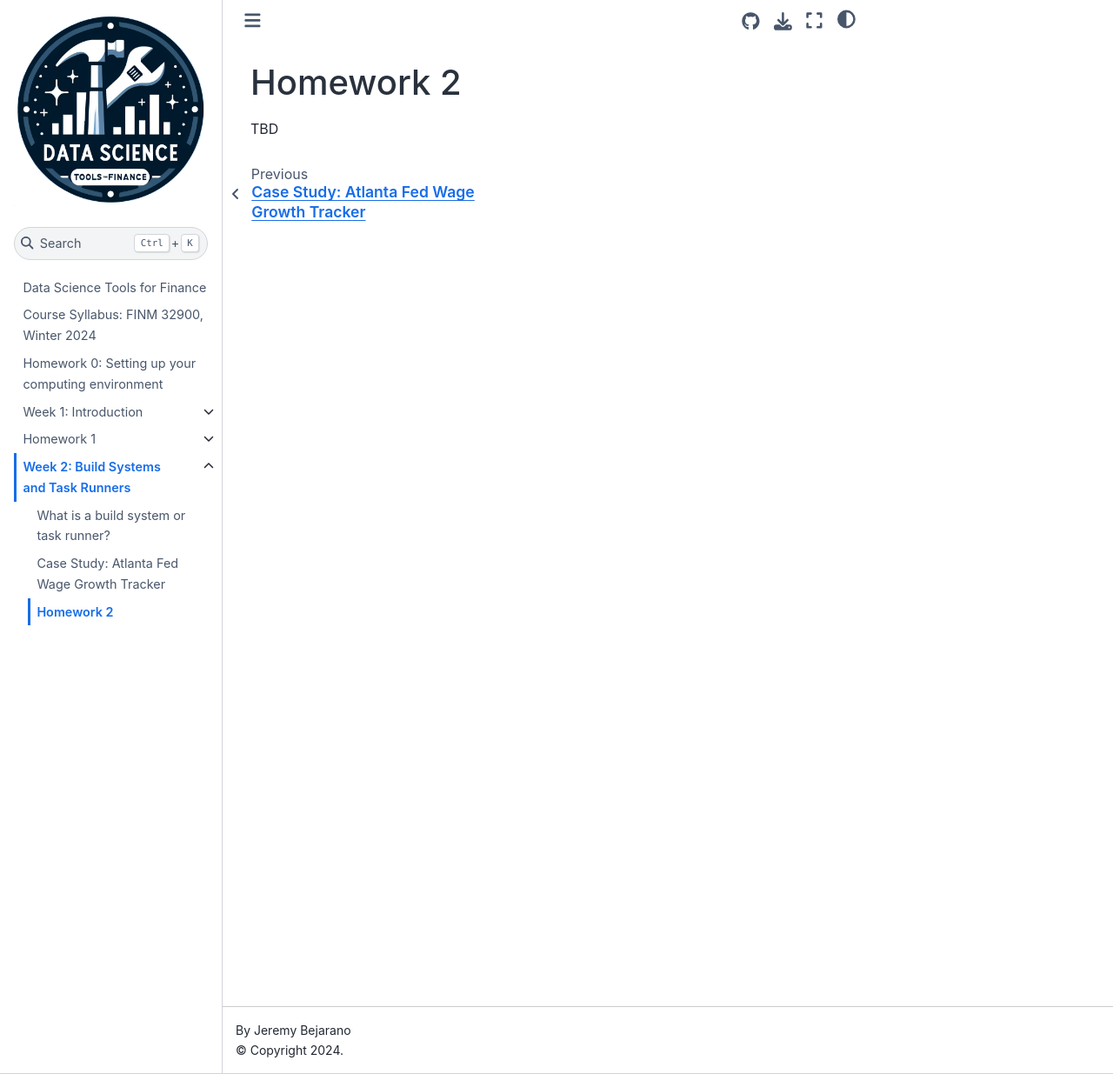
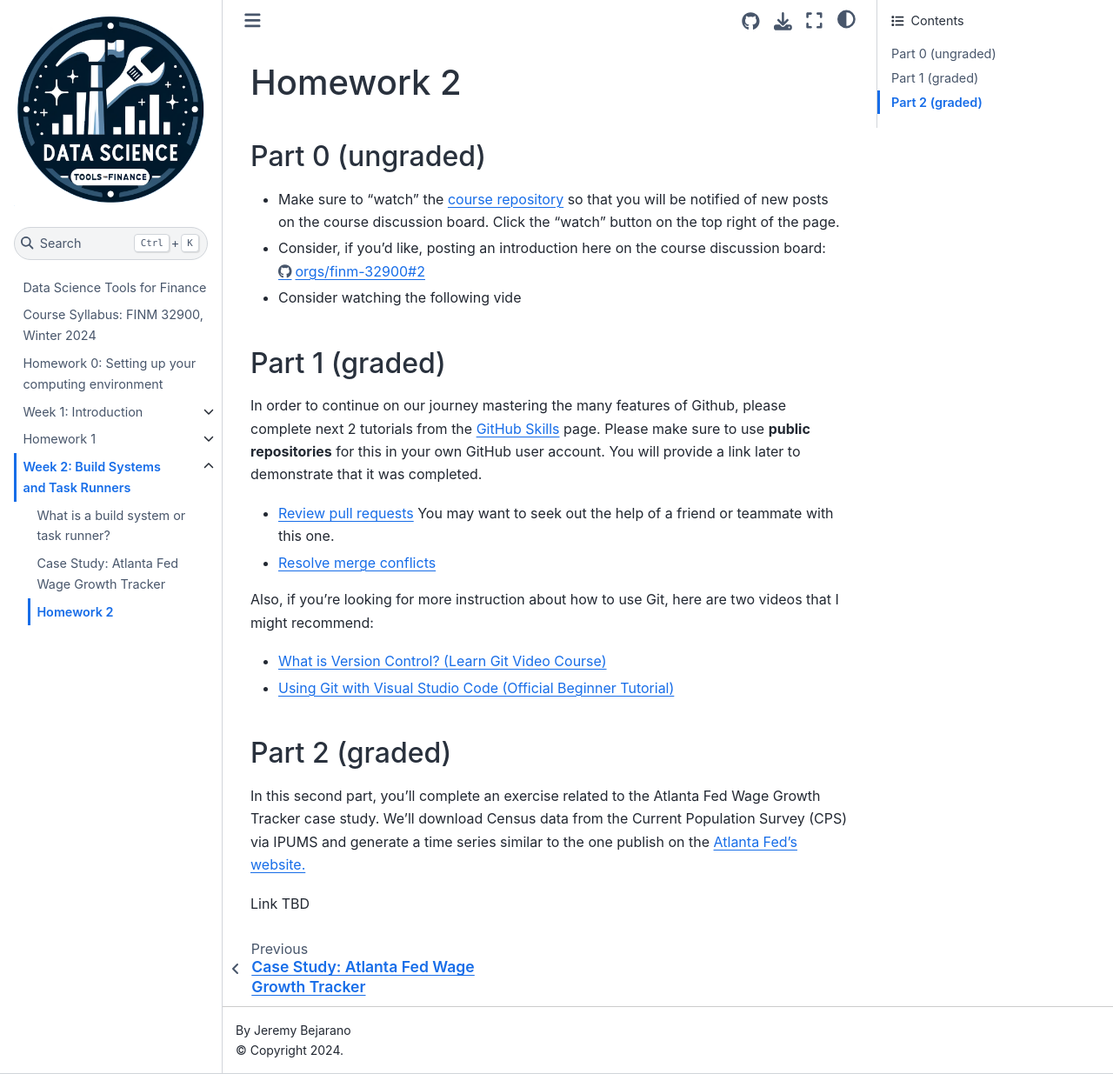
Before and after one commit to finm-32900/textbook, a Jupyter Book: the page built from lectures/Week2/HW2.md, in a window 1280 px wide and 1235 px high. Shown: the whole window at 87% size. Built offline with Jupyter Book 1.0.4 settings and Sphinx 7.4.7 and the Sphinx Book theme 1.1.4, drawn with Linux system fonts in a browser that asks for light colours; pages that are not in the unit, such as notebooks, are missing from menus.

Commit message:
HW 2 partially uploaded

```diff
--- a/lectures/Week2/HW2.md
+++ b/lectures/Week2/HW2.md
@@ -1,3 +1,25 @@
 # Homework 2
 
-TBD
+## Part 0 (ungraded)
+
+- Make sure to "watch" the [course repository](https://github.com/finm-32900/finm-32900-data-science) so that you will be notified of new posts on the course discussion board. Click the "watch" button on the top right of the page.
+- Consider, if you'd like, posting an introduction here on the course discussion board: https://github.com/orgs/finm-32900/discussions/2
+- Consider watching the following vide
+
+## Part 1 (graded)
+
+In order to continue on our journey mastering the many features of Github, please complete next 2 tutorials from the [GitHub Skills](https://skills.github.com/) page. Please make sure to use **public repositories** for this in your own GitHub user account. You will provide a link later to demonstrate that it was completed.
+
+- [Review pull requests](https://github.com/skills/review-pull-requests) You may want to seek out the help of a friend or teammate with this one.
+- [Resolve merge conflicts](https://github.com/skills/resolve-merge-conflicts)
+
+Also, if you're looking for more instruction about how to use Git, here are two videos that I might recommend:
+
+- [What is Version Control? (Learn Git Video Course)](https://www.youtube.com/watch?v=M-O8ZNW9icQ)
+- [Using Git with Visual Studio Code (Official Beginner Tutorial)](https://www.youtube.com/watch?v=i_23KUAEtUM)
+
+## Part 2 (graded)
+
+In this second part, you'll complete an exercise related to the Atlanta Fed Wage Growth Tracker case study. We'll download Census data from the Current Population Survey (CPS) via IPUMS and generate a time series similar to the one publish on the [Atlanta Fed's website.](https://www.atlantafed.org/chcs/wage-growth-tracker)
+
+Link TBD
```
